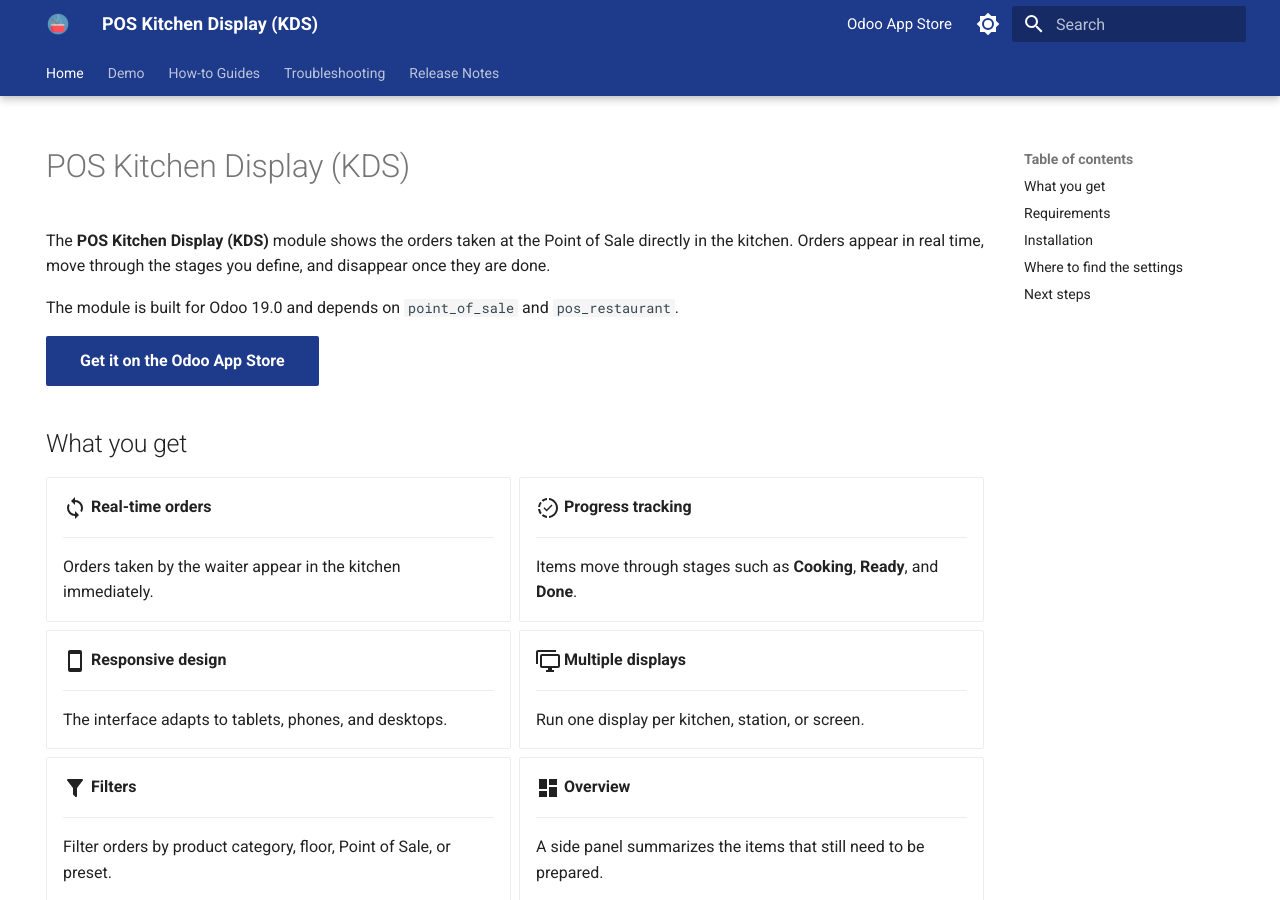
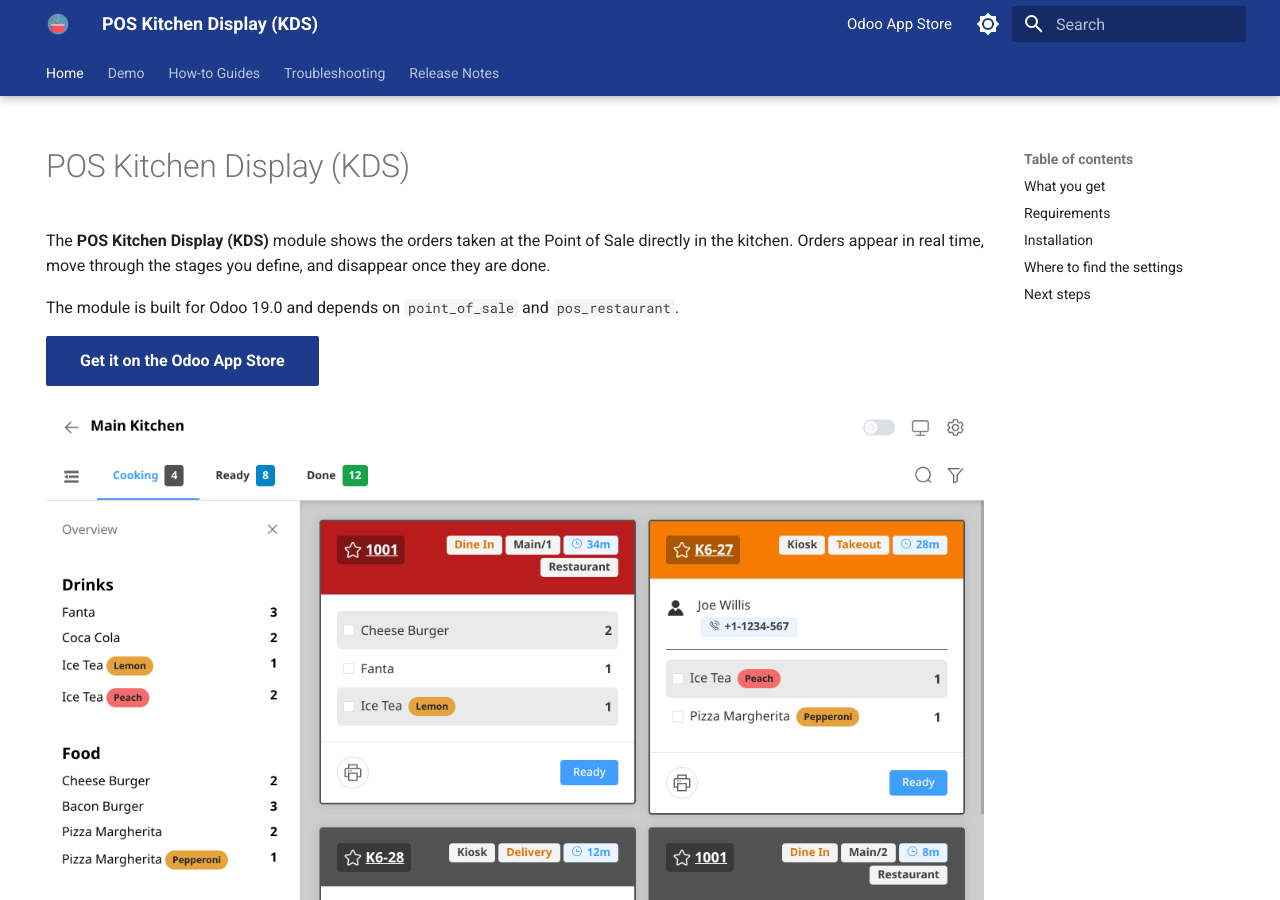
Before and after one commit to abichinger/odoo_aks_docs, an MkDocs documentation site: the page built from docs/index.md, in a window 1280 px wide and 900 px high. Built offline with MkDocs 1.6.1 and Material for MkDocs 9.7.7, drawn with Linux system fonts in a browser that asks for light colours.

Commit message:
Add demo overview screenshot to index.md

```diff
--- a/docs/index.md
+++ b/docs/index.md
@@ -12,6 +12,8 @@
 The module is built for Odoo 19.0 and depends on `point_of_sale` and `pos_restaurant`.
 
 [Get it on the Odoo App Store](https://apps.odoo.com/apps/modules/19.0/abichinger_kitchen_screen){ .md-button .md-button--primary target="_blank" rel="noopener" }
+
+![Kitchen Display interface](assets/screenshots/demo-overview.png)
 
 ## What you get
 
```
Also changed, not shown: docs/assets/screenshots/demo-overview.png.
